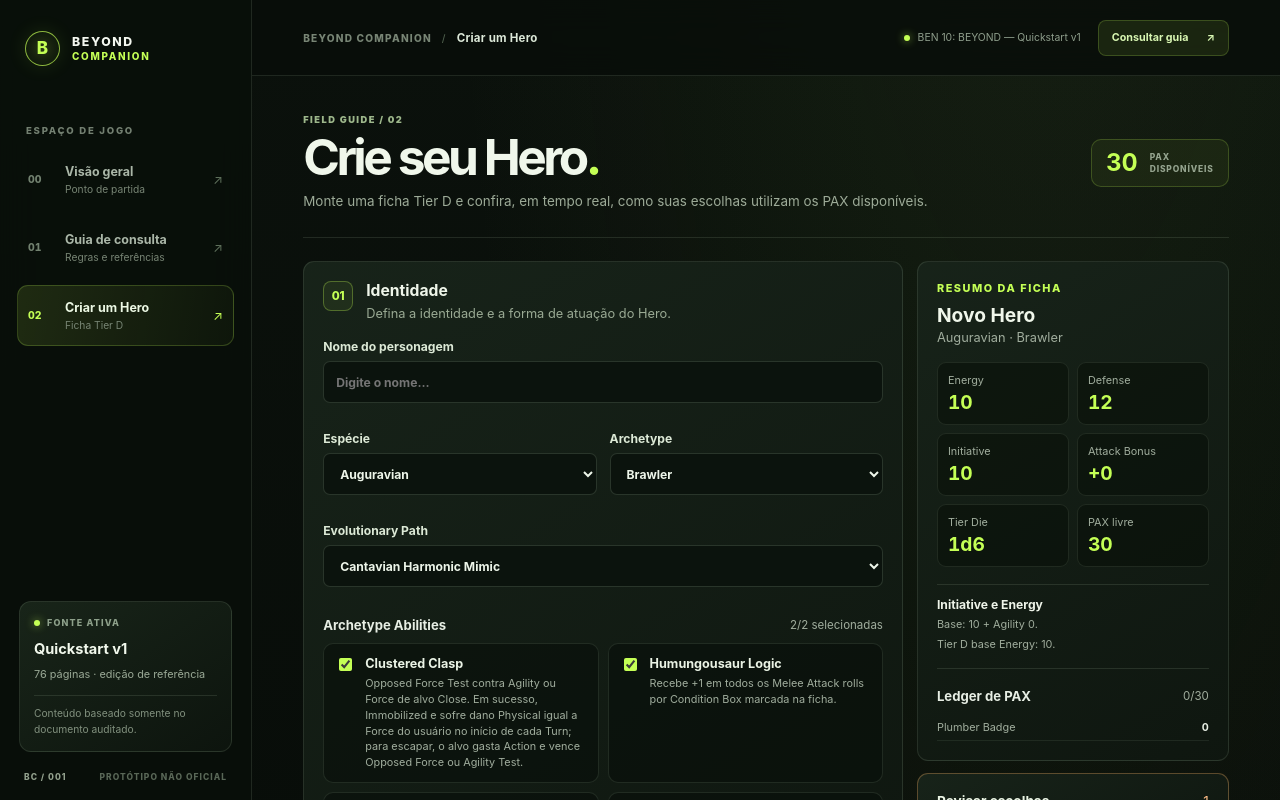
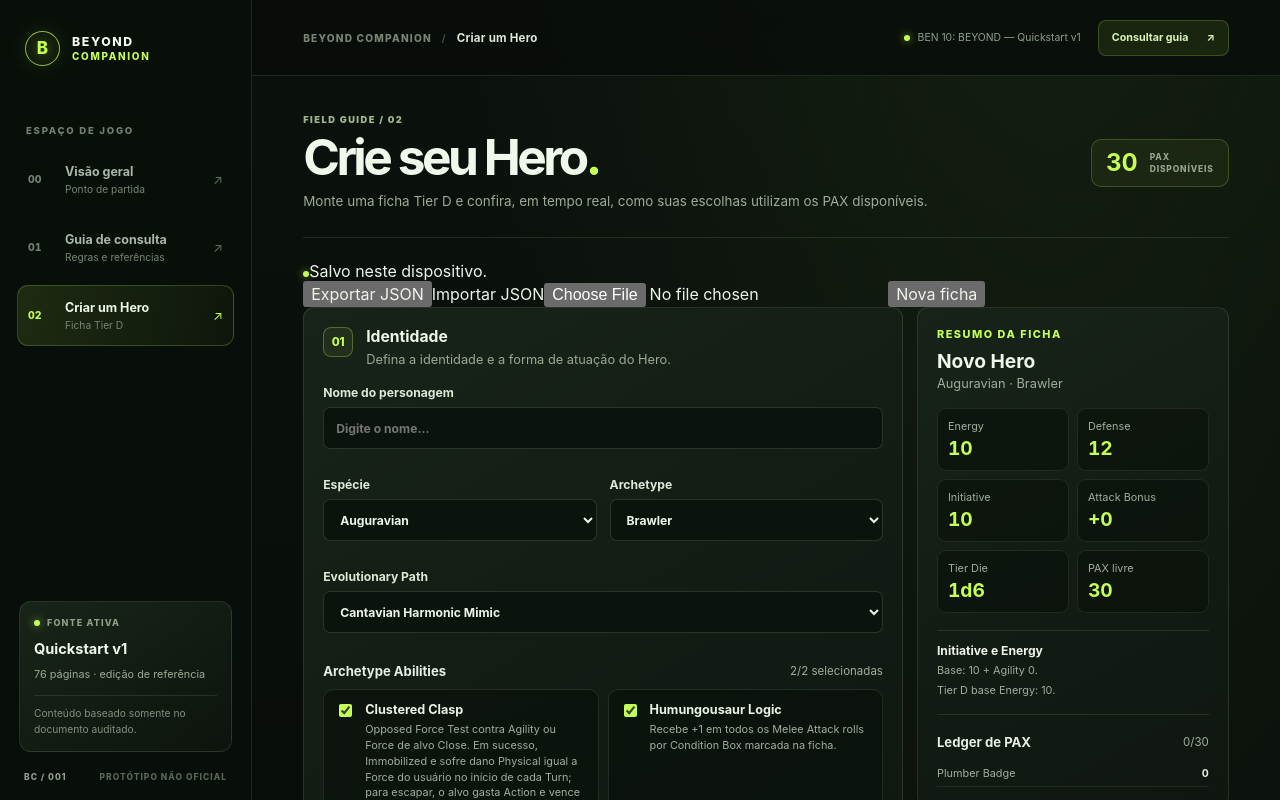
Before and after one commit to ZaraTakion/beyond-companion, a React (Vite) app: page / in a window 1280 px wide. Both pictures are taken after a click on the button "Criar personagem". Shown: the top 800 px of the page. Built offline with nearby package versions, Linux system fonts and the light colour scheme.

Commit message:
feat(builder): persist drafts and support JSON backup

```diff
--- a/src/components/CharacterBuilder.tsx
+++ b/src/components/CharacterBuilder.tsx
@@ -1,10 +1,16 @@
-import { useMemo, useState } from 'react';
+import { useEffect, useMemo, useRef, useState } from 'react';
 import speciesCatalog from '../../data/rulesets/quickstart-v1/species.json';
 import archetypeCatalog from '../../data/rulesets/quickstart-v1/archetypes.json';
 import aptitudeCatalog from '../../data/rulesets/quickstart-v1/aptitudes.json';
 import skillsCatalog from '../../data/rulesets/quickstart-v1/skills.json';
 import traitsCatalog from '../../data/rulesets/quickstart-v1/traits.json';
 import gearCatalog from '../../data/rulesets/quickstart-v1/gear.json';
+import {
+  decodeCharacterBackup,
+  loadSavedDraft,
+  saveDraftLocally,
+  encodeCharacterBackup,
+} from '../domain/character-storage';
 import {
   validateCharacter,
   type AttributeName,
@@ -52,8 +58,37 @@ function makeInitialDraft(): CharacterDraft {
 }
 
 export default function CharacterBuilder() {
-  const [draft, setDraft] = useState<CharacterDraft>(makeInitialDraft);
+  const [restored] = useState(() => {
+    if (typeof window === 'undefined') return { draft: makeInitialDraft(), status: 'empty' as const };
+    const result = loadSavedDraft(window.localStorage);
+    if (result.status === 'loaded') return { draft: result.draft, status: 'loaded' as const };
+    if (result.status === 'invalid') return { draft: makeInitialDraft(), status: 'invalid' as const };
+    return { draft: makeInitialDraft(), status: 'empty' as const };
+  });
+  const [draft, setDraft] = useState<CharacterDraft>(restored.draft);
+  const [persistenceStatus, setPersistenceStatus] = useState(
+    restored.status === 'loaded'
+      ? 'Ficha recuperada deste dispositivo.'
+      : restored.status === 'invalid'
+        ? 'O salvamento local anterior não pôde ser lido. Um novo rascunho foi iniciado.'
+        : 'As alterações serão salvas neste dispositivo.',
+  );
+  const firstRender = useRef(true);
   const [showAllIssues, setShowAllIssues] = useState(false);
+
+  useEffect(() => {
+    if (firstRender.current) {
+      firstRender.current = false;
+      return;
+    }
+
+    try {
+      saveDraftLocally(draft, window.localStorage);
+      setPersistenceStatus('Salvo neste dispositivo.');
+    } catch {
+      setPersistenceStatus('Não foi possível salvar neste navegador. Exporte um backup JSON.');
+    }
+  }, [draft]);
 
   const species = speciesCatalog.species.find((item) => item.id === draft.speciesId)!;
   const archetype = archetypeCatalog.archetypes.find((item) => item.id === draft.archetypeId)!;
@@ -258,6 +293,37 @@ export default function CharacterBuilder() {
   const visibleIssues = showAllIssues ? issues : issues.slice(0, 4);
   const remainingPax = validation.ledger.remaining;
 
+  function exportCharacter() {
+    try {
+      const serialized = encodeCharacterBackup(draft);
+      const blob = new Blob([serialized], { type: 'application/json' });
+      const url = URL.createObjectURL(blob);
+      const anchor = document.createElement('a');
+      const safeName = (draft.name.trim() || 'novo-hero')
+        .normalize('NFKD')
+        .replace(/[\\u0300-\\u036f]/g, '')
+        .toLowerCase()
+        .replace(/[^a-z0-9]+/g, '-')
+        .replace(/^-|-$/g, '') || 'novo-hero';
+      anchor.href = url;
+      anchor.download = `beyond-companion-${safeName}.json`;
+      document.body.append(anchor);
+      anchor.click();
+      anchor.remove();
+      URL.revokeObjectURL(url);
+      setPersistenceStatus('Backup JSON exportado.');
+    } catch {
+      setPersistenceStatus('Não foi possível exportar a ficha.');
+    }
+  }
+
+  function resetCharacter() {
+    if (!window.confirm('Iniciar uma nova ficha? A ficha atual será substituída neste dispositivo. Exporte um backup antes, caso queira mantê-la.')) return;
+    setDraft(makeInitialDraft());
+    setShowAllIssues(false);
+    setPersistenceStatus('Nova ficha iniciada.');
+  }
+
   return (
     <section className="builder">
       <div className="builder-intro">
@@ -270,6 +336,42 @@ export default function CharacterBuilder() {
           <span>PAX usados</span>
           <strong>{validation.ledger.spent}<small> / 30</small></strong>
           <span className={remainingPax < 0 ? 'negative' : 'remaining'}>{remainingPax} restantes</span>
+        </div>
+      </div>
+
+      <div className="builder-persistence">
+        <div className="builder-persistence-status" role="status" aria-live="polite">
+          <span className="status-light" />
+          <span>{persistenceStatus}</span>
+        </div>
+        <div className="builder-persistence-actions">
+          <button type="button" className="builder-action" onClick={exportCharacter}>Exportar JSON</button>
+          <label className="builder-action builder-import-action">
+            Importar JSON
+            <input
+              type="file"
+              accept="application/json,.json"
+              aria-label="Importar backup de personagem em JSON"
+              onChange={(event) => {
+                const file = event.currentTarget.files?.[0];
+                if (!file) return;
+                void file.text()
+                  .then((serialized) => {
+                    const imported = decodeCharacterBackup(serialized);
+                    setDraft(imported);
+                    setShowAllIssues(false);
+                    setPersistenceStatus('Backup importado; salvando neste dispositivo.');
+                  })
+                  .catch((error: unknown) => {
+                    setPersistenceStatus(error instanceof Error ? error.message : 'Não foi possível importar este arquivo.');
+                  })
+                  .finally(() => {
+                    event.currentTarget.value = '';
+                  });
+              }}
+            />
+          </label>
+          <button type="button" className="builder-action builder-action-muted" onClick={resetCharacter}>Nova ficha</button>
         </div>
       </div>
 
```
